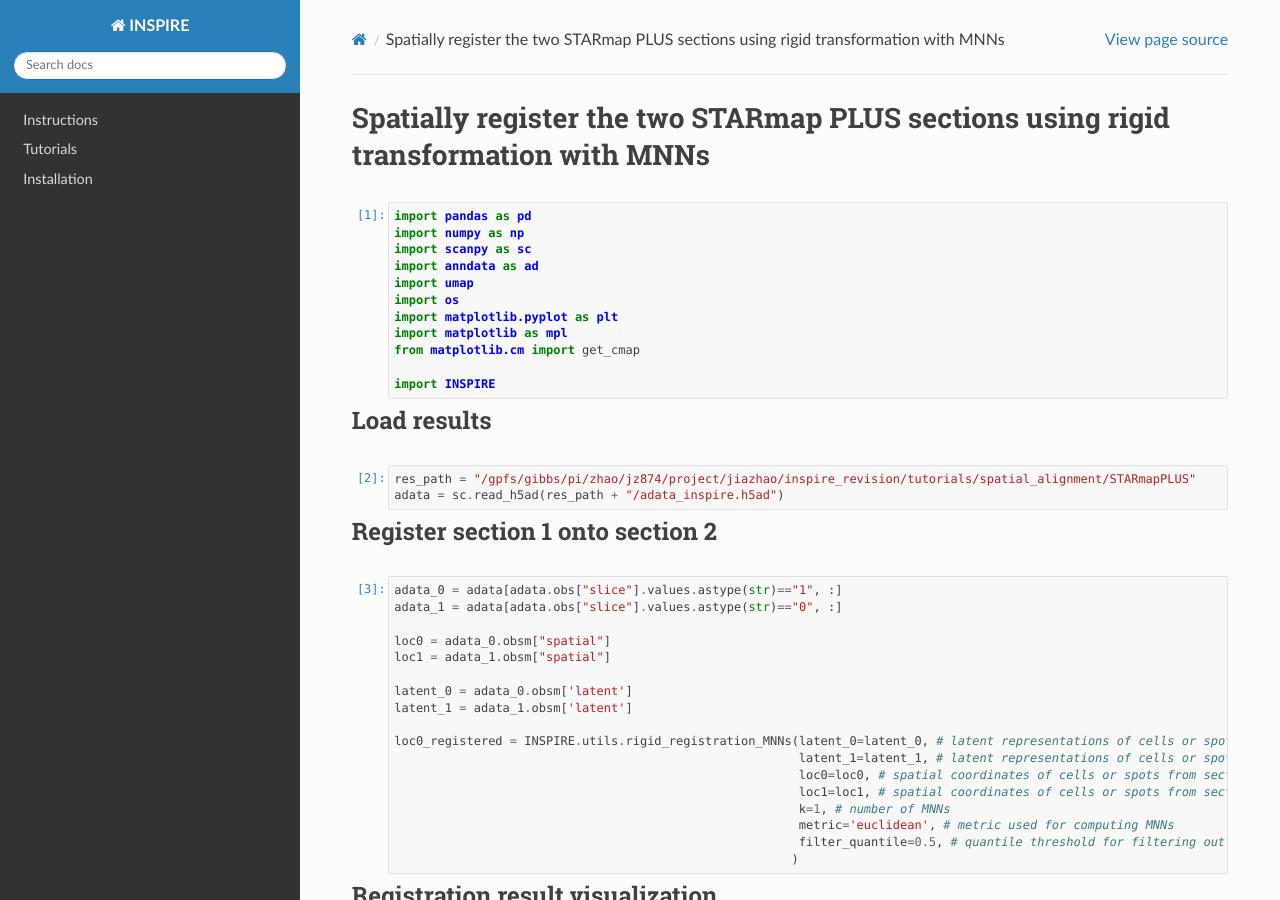
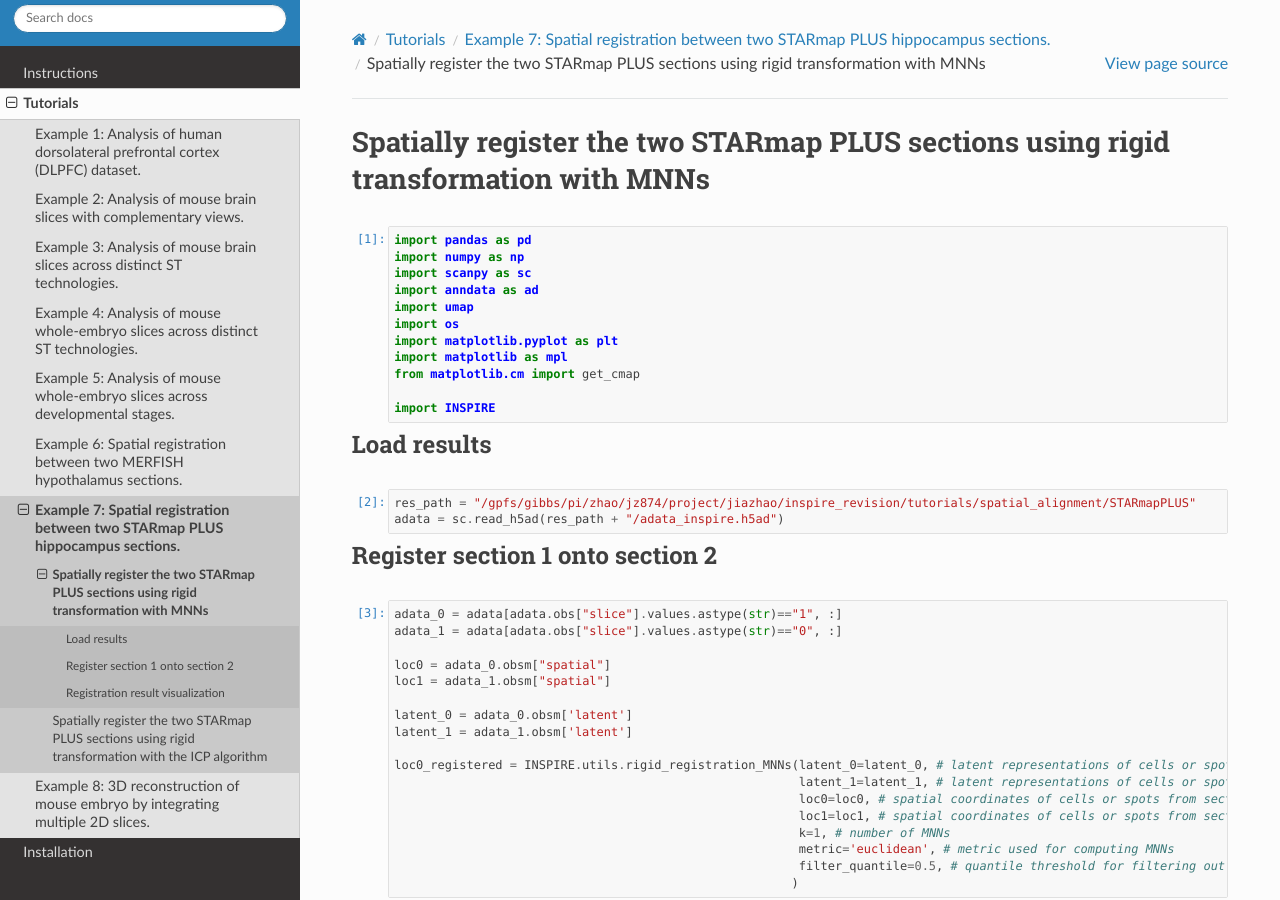
Before and after one commit to jiazhao97/INSPIRE-tutorial, a Sphinx documentation site: the page built from docs/source/tutorials/registration_starmapplus/INSPIRE_registration_starmapplus_mnn.ipynb, in a window 1280 px wide and 900 px high. Built offline with Sphinx 7.4.7 and the Read the Docs theme 3.1.0, drawn with Linux system fonts in a browser that asks for light colours; pages that are not in the unit, such as notebooks, are missing from menus.

Commit message:
Add files via upload

```diff
--- a/docs/source/tutorials/registration_starmapplus/index.rst
+++ b/docs/source/tutorials/registration_starmapplus/index.rst
@@ -1,9 +1,9 @@
-Example 7: Spatial registration between two STARmap PLUS hippocampus slices.
+Example 7: Spatial registration between two STARmap PLUS hippocampus sections.
 =========================================================
 
 .. toctree::
    :maxdepth: 2
 
-   INSPIRE_registration_starmapplus_rtd
-   3d_starmapplus_rigid
-   3d_starmapplus_scores_rtd
+   INSPIRE_registration_starmapplus_rtd_updated
+   INSPIRE_registration_starmapplus_mnn
+   INSPIRE_registration_starmapplus_icp
```
